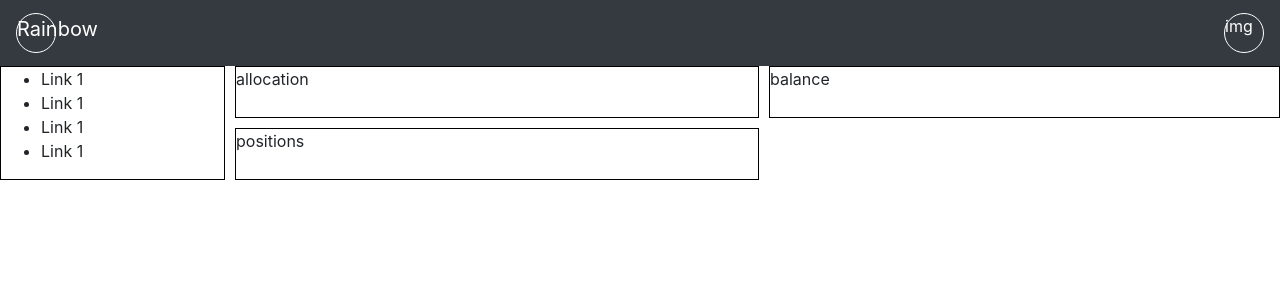
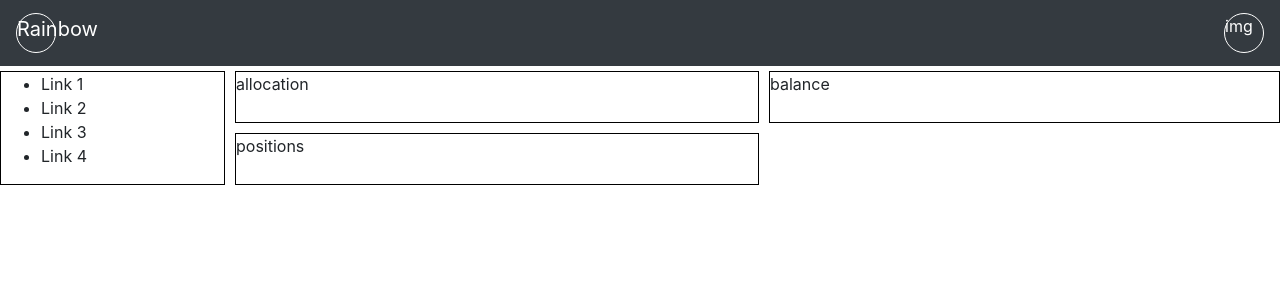
Before and after one commit to SkyLake13/react-boilerplate-ts, a React app: page / in a window 1280 px wide. Shown: the top 300 px of the page. Built offline with nearby package versions, Linux system fonts and the light colour scheme.

Commit message:
Using functional components

```diff
--- a/src/app/App.tsx
+++ b/src/app/App.tsx
@@ -1,20 +1,16 @@
-import React, { Component } from "react";
+import React, { useState } from "react";
 
 import './App.scss';
 import { Header } from "./header/Header";
 import { Main } from "./main/Main";
 
-export class App extends Component<{}, {}> {
-    render(): JSX.Element {
-        return (
+export function App(): JSX.Element {
+    const [nav, setNav] = useState<boolean>(true);
+
+    return (
             <div>
-                <div>
-                    <Header />
-                </div>
-                <div className="main">
-                    <Main />
-                </div>
+                <Header onNavClick={() => setNav(!nav)}/>
+                <Main showNav={nav} />
             </div>
-        );
-    }
+    );
 }
--- a/src/app/header/Header.tsx
+++ b/src/app/header/Header.tsx
@@ -1,13 +1,12 @@
-import React, { Component } from "react";
+import React from "react";
 import Navbar from 'react-bootstrap/Navbar'
 
 import './Header.scss';
 
-export class Header extends Component {
-    public render(): JSX.Element {
+export function Header(props: { onNavClick: Function }): JSX.Element {
     return (
         <Navbar bg="dark" variant="dark" sticky="top">
-                    <Navbar.Brand className="mr-auto">
+            <Navbar.Brand className="mr-auto" onClick={() => props.onNavClick() }>
                 <div className="user-round">
                     Rainbow
                 </div>
@@ -18,4 +17,3 @@ export class Header extends Component {
         </Navbar>
     );
 }
-}
--- a/src/app/main/Main.scss
+++ b/src/app/main/Main.scss
@@ -1,6 +1,10 @@
 .sections > div {
     // Add a black border around each panel for debugging
     border: 1px solid black;
+}
+
+.margin {
+  margin-top: 5px;
 }
 
 .sections {
--- a/src/app/main/Main.tsx
+++ b/src/app/main/Main.tsx
@@ -1,19 +1,38 @@
-import React, { Component } from "react";
+import React, { useState } from "react";
 
 import './Main.scss';
-import { SideNav } from "../side-nav/SideNav";
+import { SideNav, NavItem } from "../side-nav/SideNav";
 
-export class Main extends Component<any, any> {
-    constructor(props: any) {
-        super(props)
+export function Main(props: { showNav: boolean }): JSX.Element {
+
+    const [nav] = useState<NavItem[]>([
+        {
+            text: 'Link 1', type: '', url: ''
+        },
+        {
+            text: 'Link 2', type: '', url: ''
+        },
+        {
+            text: 'Link 3', type: '', url: ''
+        },
+        {
+            text: 'Link 4', type: '', url: ''
+        }
+    ])
+
+    const navigation = () => {
+        if (props.showNav) {
+            return <div className="side-navigation">
+                    <SideNav navItem={nav}/>
+                </div>
         }
 
-    public render(): JSX.Element {
+        return undefined;
+    }
+
     return (
-            <div className="sections">
-                <div className="side-navigation">
-                    <SideNav />
-                </div>
+        <div className="sections margin">
+            { navigation() }
             <div className="panel-allocation">
                 allocation
             </div>
@@ -26,4 +45,3 @@ export class Main extends Component<any, any> {
         </div>
     );
 }
-}
--- a/src/app/side-nav/SideNav.tsx
+++ b/src/app/side-nav/SideNav.tsx
@@ -1,24 +1,17 @@
-import React, { Component } from "react";
+import React from "react";
 
-export class SideNav extends Component {
-    render(): JSX.Element {
+export function SideNav(props: { navItem: NavItem[] }): JSX.Element {
     return (
         <nav>
             <ul>
-                    <li>
-                        Link 1
-                    </li>
-                    <li>
-                        Link 1
-                    </li>
-                    <li>
-                        Link 1
-                    </li>
-                    <li>
-                        Link 1
-                    </li>
+                { props.navItem.map((n: NavItem) => <li>{n.text}</li>) }
             </ul>
         </nav>
     );
 }
+
+export interface NavItem {
+    type: string;
+    text: string;
+    url: string;
 }
```
Lines whose indentation alone changed are shown as unchanged.
